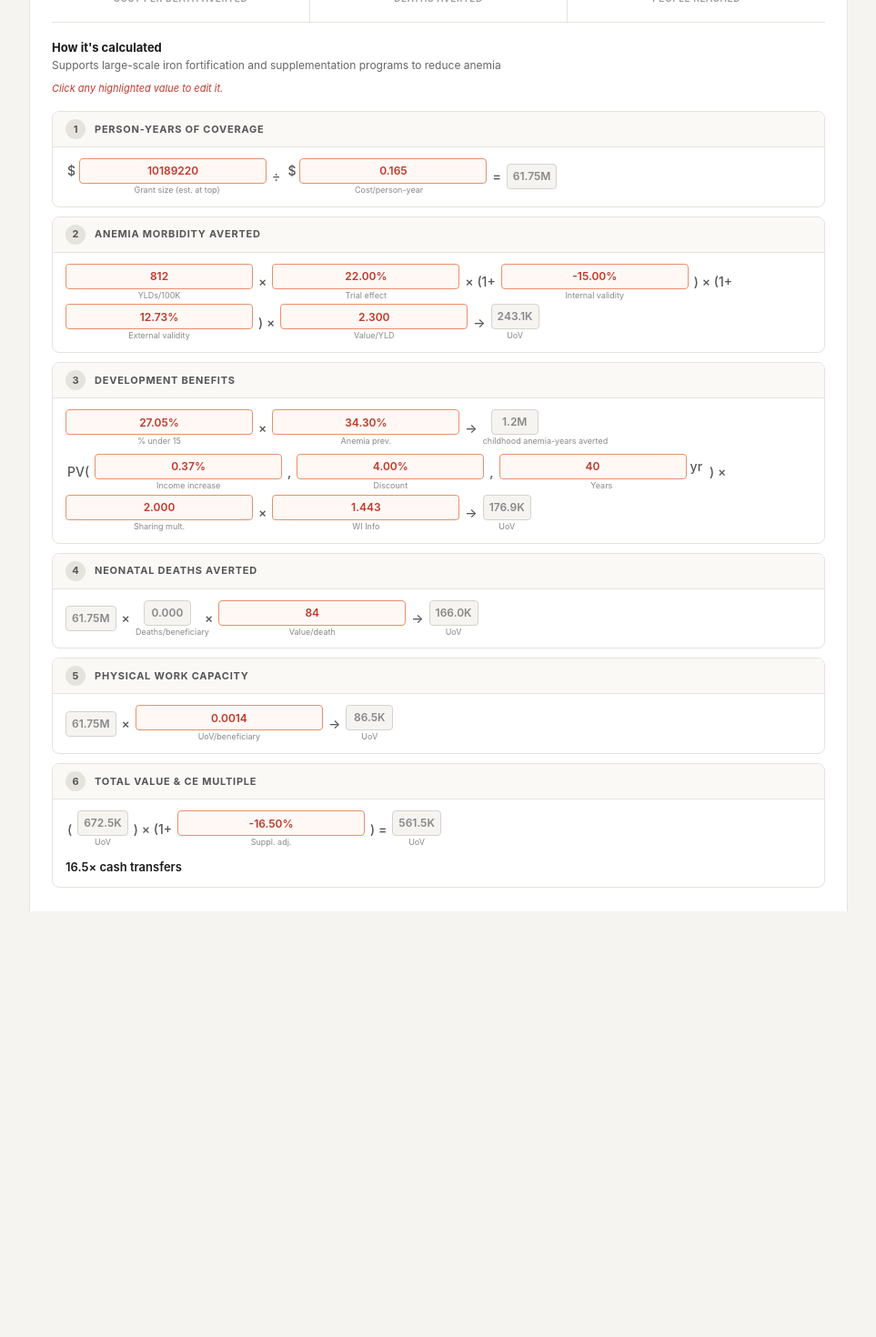
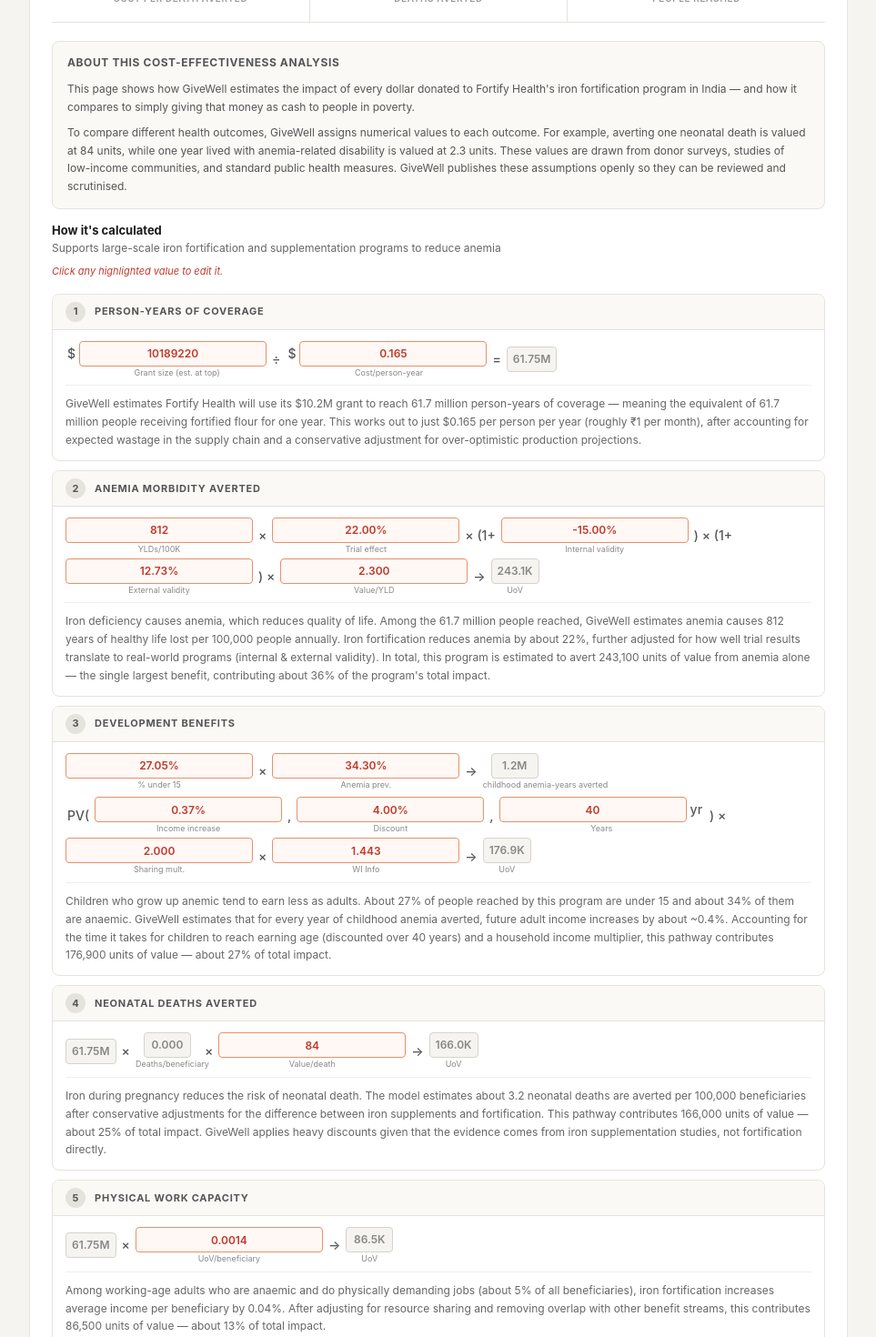
Before and after one commit to uday-fortifyhealth/cea_calculator, a React (Vite) app: page / in a window 1280 px wide. Shown: the part 260-1730 px from the top of the page at 91% size, without its empty margins (158-1121 px from the left). Before the commit the page ends 1262 px from the top, so only its background shows below. Built offline with nearby package versions, Linux system fonts and the light colour scheme.

Commit message:
Added content to each section

```diff
--- a/src/App.css
+++ b/src/App.css
@@ -345,3 +345,81 @@
   justify-content: center;
   padding: 0;
 }
+
+/* ── Intro card ────────────────────────────────────── */
+.intro-card {
+  border: 1px solid #e5e3dc;
+  border-radius: 8px;
+  padding: 14px 16px;
+  margin-bottom: 16px;
+  background: #faf9f6;
+}
+
+.intro-card-title {
+  font-size: 11px;
+  font-weight: 700;
+  letter-spacing: 0.07em;
+  text-transform: uppercase;
+  color: #555;
+  margin-bottom: 10px;
+}
+
+.intro-card p {
+  font-size: 12px;
+  color: #555;
+  line-height: 1.65;
+  margin: 0 0 8px;
+}
+
+.intro-card p:last-child {
+  margin-bottom: 0;
+}
+
+/* ── Per-section explanation text ─────────────────── */
+.section-explanation {
+  font-size: 12px;
+  color: #666;
+  line-height: 1.65;
+  margin: 0;
+  padding-top: 10px;
+  border-top: 1px solid #efefed;
+}
+
+/* ── Intro card ────────────────────────────────────── */
+.intro-card {
+  border: 1px solid #e5e3dc;
+  border-radius: 8px;
+  padding: 14px 16px;
+  margin-bottom: 16px;
+  background: #faf9f6;
+}
+
+.intro-card-title {
+  font-size: 12px;
+  font-weight: 700;
+  letter-spacing: 0.05em;
+  text-transform: uppercase;
+  color: #555;
+  margin-bottom: 10px;
+}
+
+.intro-card p {
+  font-size: 12px;
+  color: #555;
+  line-height: 1.65;
+  margin: 0 0 8px;
+}
+
+.intro-card p:last-child {
+  margin-bottom: 0;
+}
+
+/* ── Section explanation text ──────────────────────── */
+.section-explanation {
+  font-size: 12px;
+  color: #666;
+  line-height: 1.65;
+  margin: 0;
+  padding-top: 10px;
+  border-top: 1px solid #efefed;
+}
--- a/src/tabs/IronFortification.jsx
+++ b/src/tabs/IronFortification.jsx
@@ -61,6 +61,23 @@
         <MetricCard value={peopleReached}      label="People reached" />
       </div>
 
+      {/* Introduction card */}
+      <div className="intro-card">
+        <div className="intro-card-title">About this Cost-Effectiveness Analysis</div>
+        <p>
+          This page shows how GiveWell estimates the impact of every dollar donated to Fortify
+          Health's iron fortification program in India — and how it compares to simply giving that
+          money as cash to people in poverty.
+        </p>
+        <p>
+          To compare different health outcomes, GiveWell assigns numerical values to each outcome.
+          For example, averting one neonatal death is valued at 84 units, while one year lived with
+          anemia-related disability is valued at 2.3 units. These values are drawn from donor
+          surveys, studies of low-income communities, and standard public health measures. GiveWell
+          publishes these assumptions openly so they can be reviewed and scrutinised.
+        </p>
+      </div>
+
       <div className="section-how">
         <h6>How it's calculated</h6>
         <p>Supports large-scale iron fortification and supplementation programs to reduce anemia</p>
@@ -76,6 +93,13 @@
           <span className="op">=</span>
           <DisabledBox value={formatValue(c.personYears, 2)} />
         </FormulaRow>
+        <p className="section-explanation">
+          GiveWell estimates Fortify Health will use its $10.2M grant to reach 61.7 million
+          person-years of coverage — meaning the equivalent of 61.7 million people receiving
+          fortified flour for one year. This works out to just $0.165 per person per year (roughly
+          ₹1 per month), after accounting for expected wastage in the supply chain and a
+          conservative adjustment for over-optimistic production projections.
+        </p>
       </FormulaSection>
 
       {/* §2 — Anemia morbidity averted */}
@@ -93,6 +117,15 @@
           <span className="op">→</span>
           <DisabledBox value={formatValue(c.anemiaMorbidityUov, 1)} label="UoV" />
         </FormulaRow>
+        <p className="section-explanation">
+          Iron deficiency causes anemia, which reduces quality of life. Among the 61.7 million
+          people reached, GiveWell estimates anemia causes 812 years of healthy life lost per
+          100,000 people annually. Iron fortification reduces anemia by about 22%, further adjusted
+          for how well trial results translate to real-world programs (internal &amp; external
+          validity). In total, this program is estimated to avert 243,100 units of value from
+          anemia alone — the single largest benefit, contributing about 36% of the program's total
+          impact.
+        </p>
       </FormulaSection>
 
       {/* §3 — Development Benefits */}
@@ -118,6 +151,14 @@
           <span className="op">→</span>
           <DisabledBox value={formatValue(c.developmentUov, 1)} label="UoV" />
         </FormulaRow>
+        <p className="section-explanation">
+          Children who grow up anemic tend to earn less as adults. About 27% of people reached by
+          this program are under 15 and about 34% of them are anaemic. GiveWell estimates that for
+          every year of childhood anemia averted, future adult income increases by about ~0.4%.
+          Accounting for the time it takes for children to reach earning age (discounted over 40
+          years) and a household income multiplier, this pathway contributes 176,900 units of value
+          — about 27% of total impact.
+        </p>
       </FormulaSection>
 
       {/* §4 — Neonatal deaths averted */}
@@ -131,6 +172,14 @@
           <span className="op">→</span>
           <DisabledBox value={formatValue(c.neonatalUov, 1)} label="UoV" />
         </FormulaRow>
+        <p className="section-explanation">
+          Iron during pregnancy reduces the risk of neonatal death. The model estimates about 3.2
+          neonatal deaths are averted per 100,000 beneficiaries after conservative adjustments for
+          the difference between iron supplements and fortification. This pathway contributes
+          166,000 units of value — about 25% of total impact. GiveWell applies heavy discounts
+          given that the evidence comes from iron supplementation studies, not fortification
+          directly.
+        </p>
       </FormulaSection>
 
       {/* §5 — Physical work capacity */}
@@ -142,6 +191,12 @@
           <span className="op">→</span>
           <DisabledBox value={formatValue(c.physicalUov, 1)} label="UoV" />
         </FormulaRow>
+        <p className="section-explanation">
+          Among working-age adults who are anaemic and do physically demanding jobs (about 5% of
+          all beneficiaries), iron fortification increases average income per beneficiary by 0.04%.
+          After adjusting for resource sharing and removing overlap with other benefit streams, this
+          contributes 86,500 units of value — about 13% of total impact.
+        </p>
       </FormulaSection>
 
       {/* §6 — Total value & CE multiple */}
@@ -157,6 +212,13 @@
         <div style={{ fontSize: 13, fontWeight: 600, marginTop: 4 }}>
           {c.ceMultiple > 0 ? `${formatMultiple(c.ceMultiple)} cash transfers` : '— cash transfers'}
         </div>
+        <p className="section-explanation">
+          Adding up all four pathways gives a total of 672,500 units of value. After a final 16.5%
+          downward adjustment (to account for a supplement-based program that fortification may
+          partially substitute), the net value is 561,500 units. Compared to simply giving that
+          money as cash to poor households, this program delivers 16.5× more benefit per dollar —
+          making it one of GiveWell's most cost-effective grants.
+        </p>
       </FormulaSection>
     </div>
   )
```
